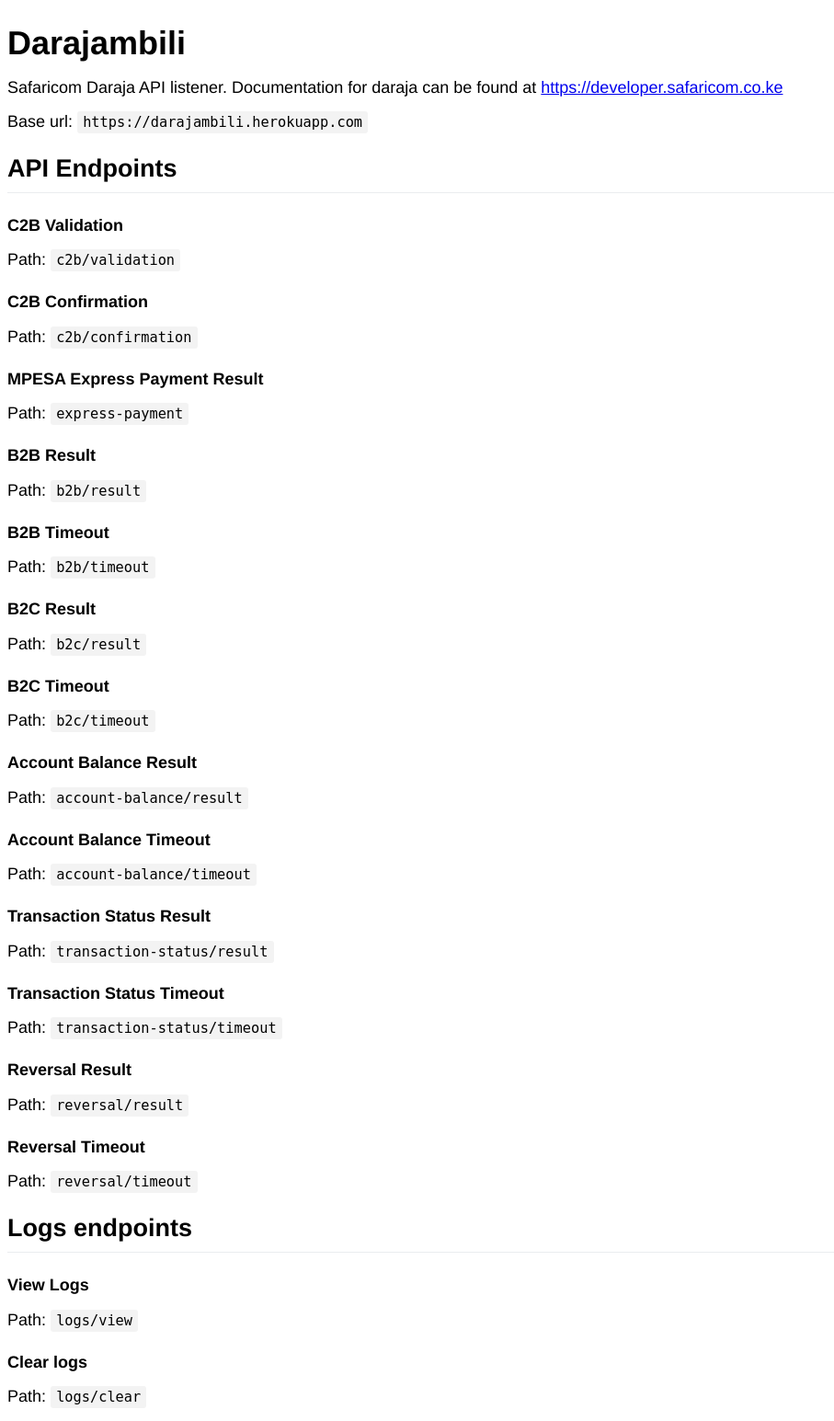
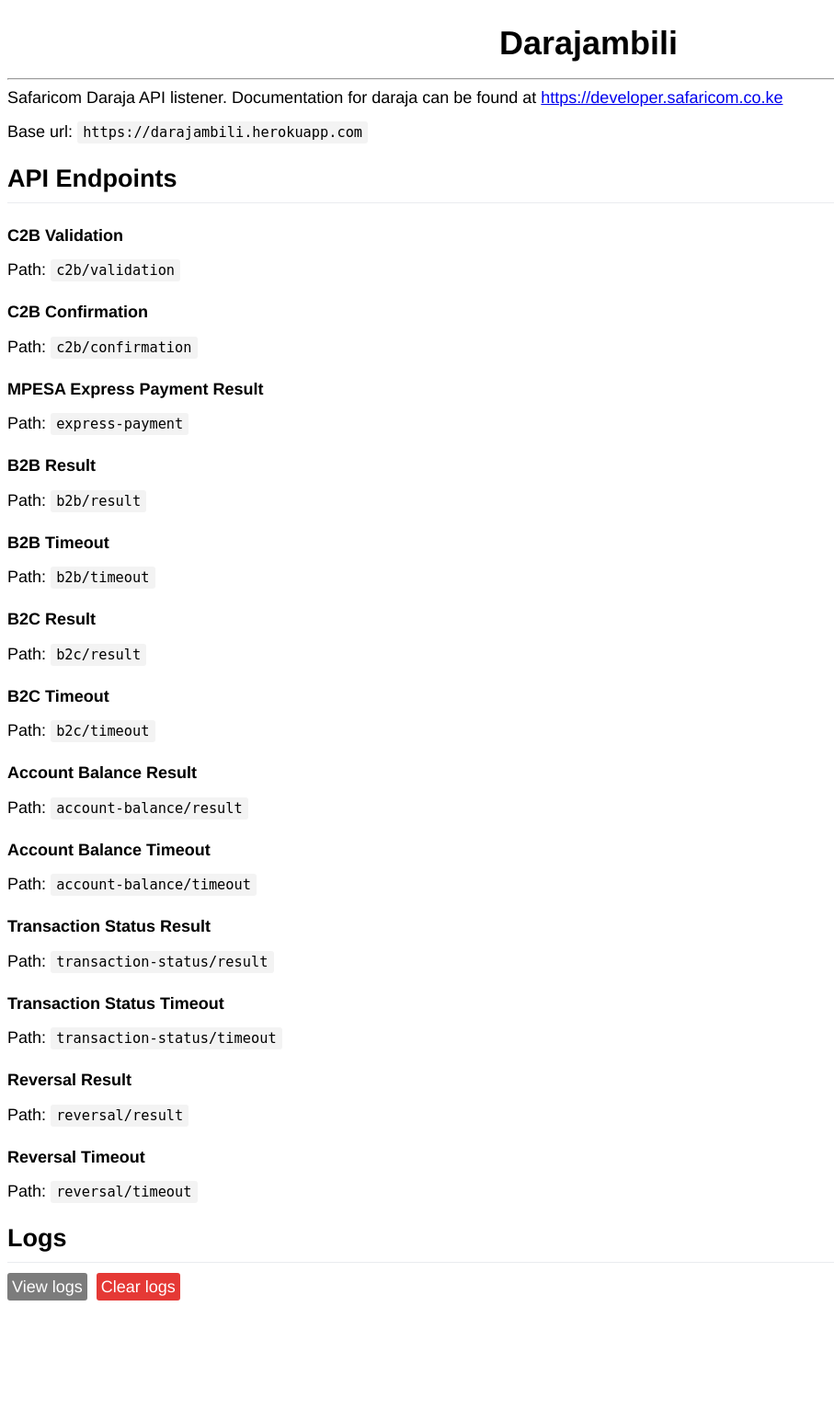
Before and after one commit to martinmogusu/darajambili, a Django app: page / in a window 1280 px wide. Shown: the whole page at 92% size, without its empty margins (0-907 px from the left). After the commit the page ends 1414 px from the top, so only its background shows below. Run offline with Django 3.2, Linux system fonts and the light colour scheme.

Commit message:
Home page improvements
Daraja documentation link opens on new page

Added links to view and clear logs

Clear logs page has link to homepage

```diff
--- a/daraja/templates/index.html
+++ b/daraja/templates/index.html
@@ -37,14 +37,40 @@
 		    border-radius: 3px;
 		}
 
+		.button {
+			/*font-weight: bold;*/
+			text-decoration: none;
+			color: #fff;
+			background-color: #7c7c7c;
+			padding: 5px;
+			border-radius: 3px;
+			border-color: #4f4f4f;
+			margin-right: 5px;
+		}
+
+		.button:hover {
+			background-color: #5e5e5e;
+		}
+
+		.danger{
+			background-color: #e53935;
+		}
+
+		.danger:hover{
+			background: #b71c1c;
+		}
+
 	</style>
 </head>
 <body>
 	<div class="markdown-body">
-		<h1 id="darajambili">Darajambili</h1>
+		<center>
+			<h1 id="darajambili">Darajambili</h1>
+			<hr>
+		</center>
 
 		<p>Safaricom Daraja API listener.
-		Documentation for daraja can be found at <a href="https://developer.safaricom.co.ke">https://developer.safaricom.co.ke</a></p>
+		Documentation for daraja can be found at <a href="https://developer.safaricom.co.ke" target="_blank">https://developer.safaricom.co.ke</a></p>
 
 		<p>Base url: <code>https://darajambili.herokuapp.com</code></p>
 
@@ -102,15 +128,17 @@
 
 		<p>Path: <code>reversal/timeout</code></p>
 
-		<h2 id="logsendpoints">Logs endpoints</h2>
+		<h2 id="logsendpoints">Logs</h2>
 
-		<h4 id="viewlogs">View Logs</h4>
 
-		<p>Path: <code>logs/view</code></p>
+		<div style="margin-bottom: 50px;">
 
-		<h4 id="clearlogs">Clear logs</h4>
+		<p><a class="button" href="{% url 'view_logs' %}" title="View Logs">View logs</a>
 
-		<p>Path: <code>logs/clear</code></p>
+		<a class="button danger" href="{% url 'clear_logs' %}" title="Clear Logs">Clear logs</a></p>
+
+		</div>
+
 	</div>
 </body>
 </html>
--- a/daraja/views.py
+++ b/daraja/views.py
@@ -5,6 +5,7 @@ from django.conf import settings
 import logging
 import os
 import json
+from django.urls import reverse
 
 # Get logger instance
 logger = logging.getLogger('daraja')
@@ -22,7 +23,10 @@ def clear_logs(request):
 	with open(logs_path, 'w'):
 		pass
 
-	return HttpResponse('Logs cleared')
+	home_url = reverse('index')
+	response = '<p>Logs cleared.</p> <a href="' + home_url + '">Back Home</a>'
+
+	return HttpResponse(response)
 
 def view_logs(request):
 	'''
```
